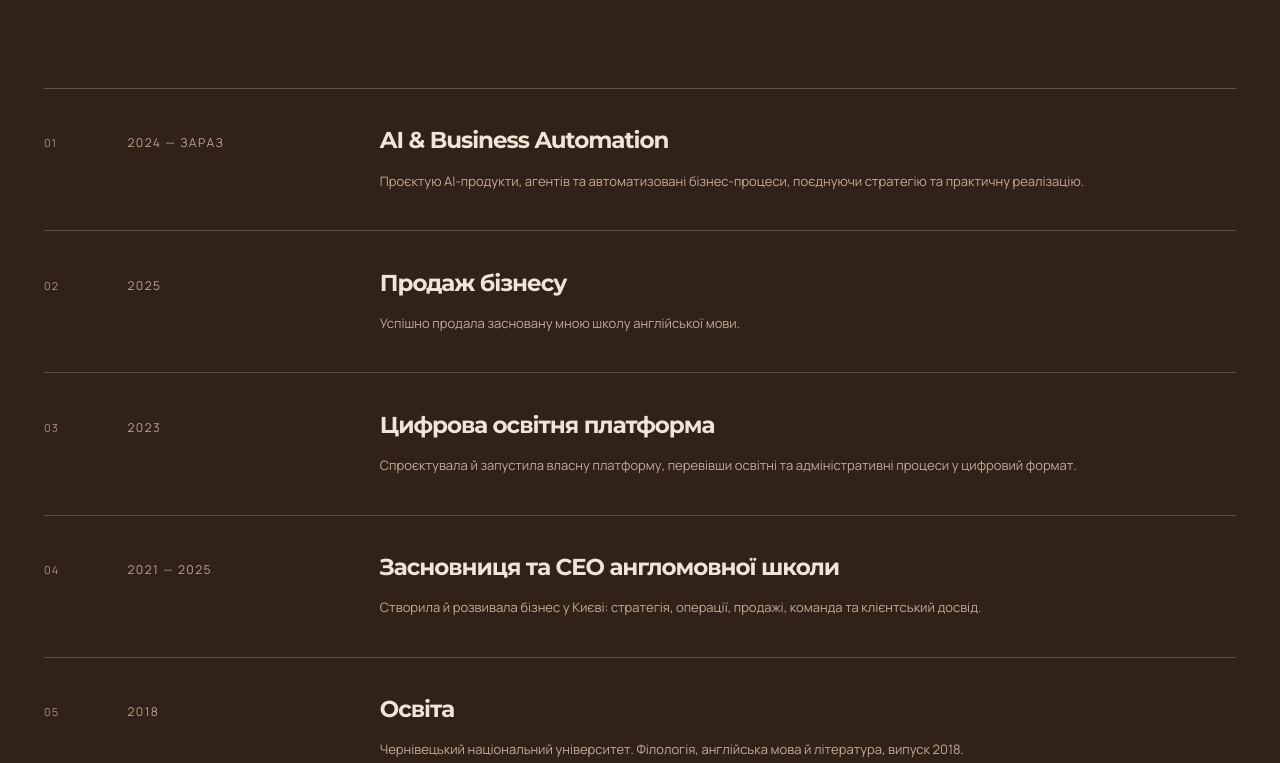
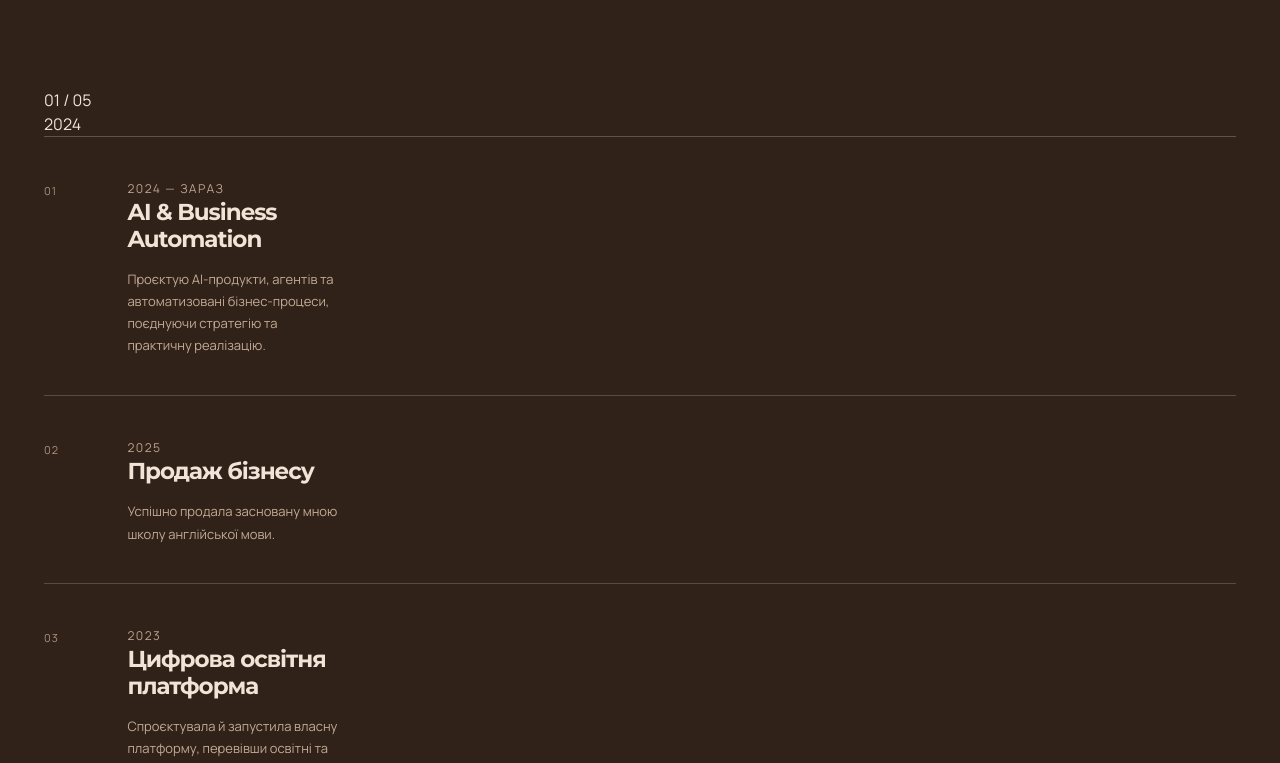
Before and after one commit to marinaravvv/marina-ravliuk-portfolio, a React (Vite) app: page /ua in a window 1280 px wide. Shown: the part 2252-3015 px from the top of the page. Built offline with nearby package versions, Linux system fonts and the light colour scheme; a web font is replaced by a local one.

Commit message:
feat: sticky scroll-activated founder journey and restrained pointer-depth project previews

```diff
--- a/src/App.tsx
+++ b/src/App.tsx
@@ -41,6 +41,20 @@ function ProjectArt({ project, small = false }: { project: Project; small?: bool
           <span className="art-bottom-label">CREATIVE CONCEPT</span>
         </div>
       )}
+      {project.visual === 'rodus' && (
+        <div className="rodus-layout">
+          <span className="rodus-kicker">DIGITAL EDUCATION / PLATFORM</span>
+          <div className="rodus-sheets" aria-hidden="true">
+            <div className="rodus-sheet rodus-sheet--back"><span>01 / LEARN</span></div>
+            <div className="rodus-sheet rodus-sheet--front">
+              <span>RODUS</span>
+              <i className="rodus-sheet-line" />
+              <small>LEARNING, REIMAGINED.</small>
+            </div>
+          </div>
+          <span className="rodus-title">RODUS</span>
+        </div>
+      )}
       {project.visual === 'mav8' && (
         <div className="mav8-layout">
           <div className="mav8-globe"><span>M</span><span>A</span><span>V</span><span>8</span></div>
@@ -81,6 +95,7 @@ function Reveal({ children, className = '', delay = 0 }: { children: React.React
 
 function WorkSection({ lang, openProject }: { lang: Language; openProject: (id: string) => void }) {
   const [active, setActive] = useState(0);
+  const reducedMotion = useReducedMotion();
   const stepRefs = useRef<(HTMLDivElement | null)[]>([]);
   const t = text[lang];
   useEffect(() => {
@@ -104,10 +119,27 @@ function WorkSection({ lang, openProject }: { lang: Language; openProject: (id:
       </div>
       <div className="work-story container">
         <div className="work-sticky">
-          <div className="work-preview-wrap">
+          <div className="work-preview-wrap"
+            onPointerMove={(event) => {
+              if (reducedMotion || event.pointerType !== 'mouse') return;
+              const rect = event.currentTarget.getBoundingClientRect();
+              const x = (event.clientX - rect.left) / rect.width - .5;
+              const y = (event.clientY - rect.top) / rect.height - .5;
+              event.currentTarget.style.setProperty('--preview-tilt-x', `${(-y * 4).toFixed(2)}deg`);
+              event.currentTarget.style.setProperty('--preview-tilt-y', `${(x * 5).toFixed(2)}deg`);
+            }}
+            onPointerLeave={(event) => {
+              event.currentTarget.style.removeProperty('--preview-tilt-x');
+              event.currentTarget.style.removeProperty('--preview-tilt-y');
+            }}
+          >
             <AnimatePresence mode="wait">
-              <motion.div key={current.id} className="work-preview" initial={{ opacity: 0, scale: 0.94, y: 25 }} animate={{ opacity: 1, scale: 1, y: 0 }} exit={{ opacity: 0, scale: 1.045, y: -20 }} transition={{ duration: 0.48, ease: [0.22, 1, 0.36, 1] }}>
-                <ProjectArt project={current} />
+              <motion.div key={current.id} className="work-preview"
+                initial={reducedMotion ? false : { opacity: 0, scale: .975, y: 18 }}
+                animate={{ opacity: 1, scale: 1, y: 0 }}
+                exit={reducedMotion ? undefined : { opacity: 0, scale: 1.015, y: -14 }}
+                transition={{ duration: .42, ease: [0.22, 1, 0.36, 1] }}>
+                <div className="work-preview-depth"><ProjectArt project={current} /></div>
               </motion.div>
             </AnimatePresence>
             <div className="preview-bottom"><span>{String(active + 1).padStart(2, '0')} / {String(projects.length).padStart(2, '0')}</span><span>{current.category[lang]}</span></div>
@@ -115,9 +147,16 @@ function WorkSection({ lang, openProject }: { lang: Language; openProject: (id:
         </div>
         <div className="work-steps">
           {projects.map((project, index) => (
-            <div className={`work-step ${active === index ? 'is-active' : ''}`} data-index={index} ref={(node) => { stepRefs.current[index] = node; }} key={project.id}>
+            <div className={`work-step ${active === index ? 'is-active' : ''}`} data-index={index}
+              ref={(node) => { stepRefs.current[index] = node; }} key={project.id}>
               <div className="work-step-number">{String(index + 1).padStart(2, '0')} / {String(projects.length).padStart(2, '0')}</div>
-              <div className="work-mobile-art"><ProjectArt project={project} small /></div>
+              <motion.div className="work-mobile-art"
+                initial={reducedMotion ? false : { opacity: 0, y: 24 }}
+                whileInView={{ opacity: 1, y: 0 }}
+                viewport={{ once: true, amount: .18 }}
+                transition={{ duration: .55, ease: [0.22, 1, 0.36, 1] }}>
+                <ProjectArt project={project} small />
+              </motion.div>
               <h3>{project.title}</h3>
               <p className="work-step-category">{project.category[lang]}</p>
               <p className="work-step-desc">{project.summary[lang]}</p>
@@ -128,6 +167,70 @@ function WorkSection({ lang, openProject }: { lang: Language; openProject: (id:
         </div>
       </div>
     </section>
+  );
+}
+
+function JourneyTimeline({ lang }: { lang: Language }) {
+  const t = text[lang];
+  const reducedMotion = useReducedMotion();
+  const [active, setActive] = useState(0);
+  const itemRefs = useRef<(HTMLElement | null)[]>([]);
+  const items = [
+    { year: '2024', period: '2024 — ' + t.journeyNow, name: t.journeyAI, description: t.journeyAIDescription },
+    { year: '2025', period: '2025', name: t.journeyExit, description: t.journeyExitDescription },
+    { year: '2023', period: '2023', name: t.journeyPlatform, description: t.journeyPlatformDescription },
+    { year: '2021', period: '2021 — 2025', name: t.journeySchool, description: t.journeySchoolDescription },
+    { year: '2018', period: '2018', name: t.journeyEducation, description: t.journeyEducationDescription },
+  ];
+  useEffect(() => {
+    const observer = new IntersectionObserver((entries) => {
+      const visible = entries.filter((entry) => entry.isIntersecting);
+      if (!visible.length) return;
+      const targetLine = window.innerHeight * .4;
+      const closest = visible.reduce((best, entry) =>
+        Math.abs(entry.boundingClientRect.top + entry.boundingClientRect.height / 2 - targetLine)
+        < Math.abs(best.boundingClientRect.top + best.boundingClientRect.height / 2 - targetLine)
+          ? entry : best
+      );
+      const index = Number((closest.target as HTMLElement).dataset.journeyIndex);
+      if (!Number.isNaN(index)) setActive(index);
+    }, { rootMargin: '-15% 0px -35% 0px', threshold: [0, .1, .25, .45] });
+    itemRefs.current.forEach((node) => { if (node) observer.observe(node); });
+    return () => observer.disconnect();
+  }, []);
+  return (
+    <div className="journey-experience">
+      <div className="journey-rail" aria-hidden="true">
+        <span className="journey-rail-index">{String(active + 1).padStart(2, '0')} / {String(items.length).padStart(2, '0')}</span>
+        <div className="journey-year-display">
+          <AnimatePresence mode="wait">
+            <motion.span key={items[active].year + '-' + active}
+              initial={reducedMotion ? false : { opacity: 0, y: 20 }}
+              animate={{ opacity: 1, y: 0 }}
+              exit={reducedMotion ? undefined : { opacity: 0, y: -16 }}
+              transition={{ duration: .28 }}>
+              {items[active].year}
+            </motion.span>
+          </AnimatePresence>
+        </div>
+        <div className="journey-progress-track"><span style={{ height: `${(active + 1) / items.length * 100}%` }} /></div>
+      </div>
+      <div className="journey-timeline">
+        {items.map((item, index) => (
+          <article ref={(node) => { itemRefs.current[index] = node; }}
+            data-journey-index={index}
+            className={`journey-item ${active === index ? 'journey-item--active' : ''}`}
+            key={item.year + '-' + index}>
+            <span className="journey-number">{String(index + 1).padStart(2, '0')}</span>
+            <div className="journey-item-content">
+              <span className="journey-year">{item.period}</span>
+              <h3>{item.name}</h3>
+              <p>{item.description}</p>
+            </div>
+          </article>
+        ))}
+      </div>
+    </div>
   );
 }
 
@@ -212,24 +315,7 @@ function Portfolio({ lang, navigate }: { lang: Language; navigate: (lang: Langua
               </a>
             </Reveal>
           </div>
-          <div className="journey-timeline">
-            {[
-              { year: '2024 — '+t.journeyNow, name: t.journeyAI, description: t.journeyAIDescription, number: '01' },
-              { year: '2025', name: t.journeyExit, description: t.journeyExitDescription, number: '02' },
-              { year: '2023', name: t.journeyPlatform, description: t.journeyPlatformDescription, number: '03' },
-              { year: '2021 — 2025', name: t.journeySchool, description: t.journeySchoolDescription, number: '04' },
-              { year: '2018', name: t.journeyEducation, description: t.journeyEducationDescription, number: '05' }
-            ].map((item, index) => (
-              <Reveal key={item.number} delay={index * .04}>
-                <article className="journey-item">
-                  <span className="journey-number">{item.number}</span>
-                  <span className="journey-year">{item.year}</span>
-                  <div className="journey-item-content"><h3>{item.name}</h3><p>{item.description}</p></div>
-
-                </article>
-              </Reveal>
-            ))}
-          </div>
+          <JourneyTimeline lang={lang} />
         </div>
       </section>
       <WorkSection lang={lang} openProject={(id) => navigate(lang, id)} />
```
